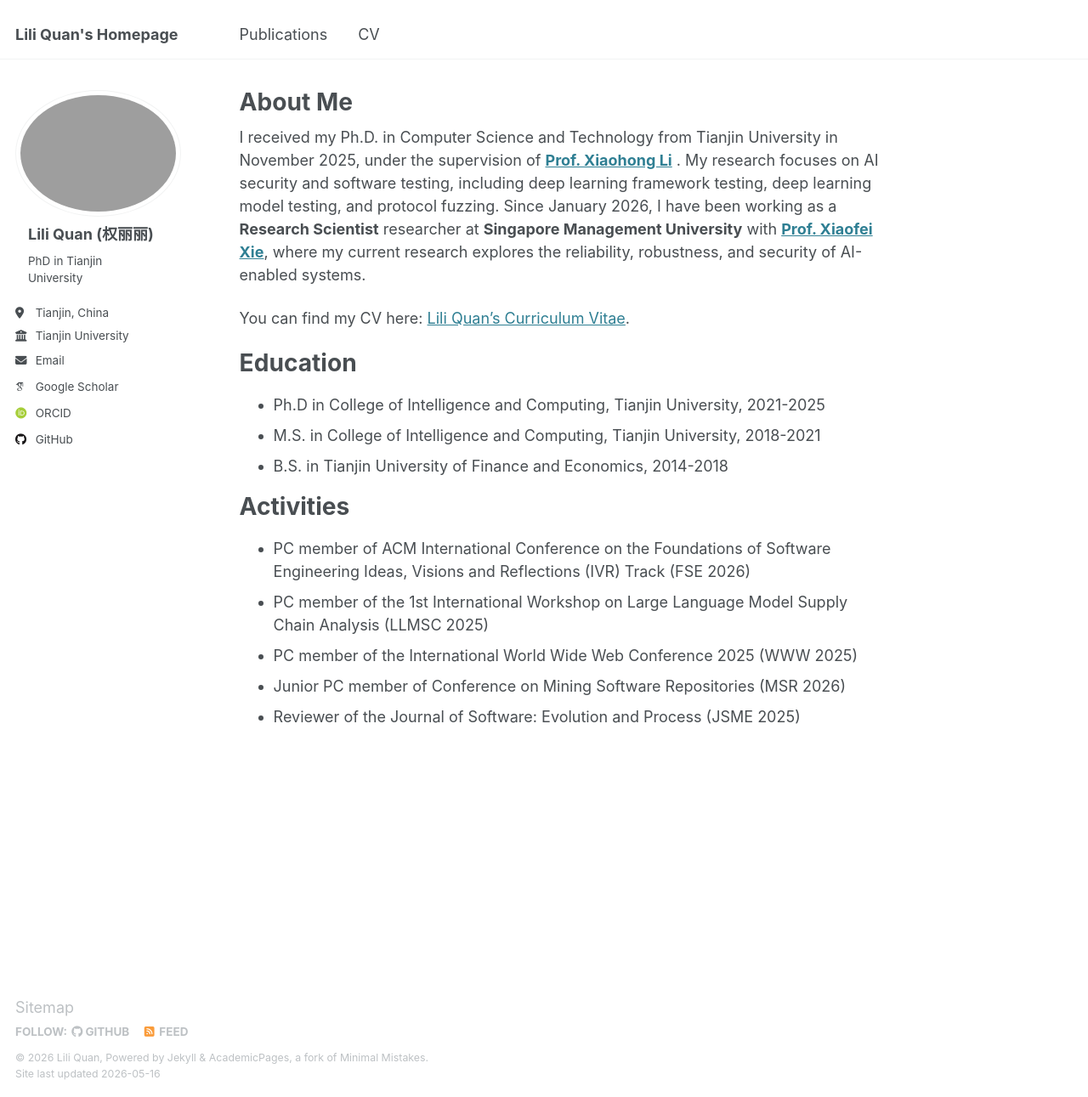
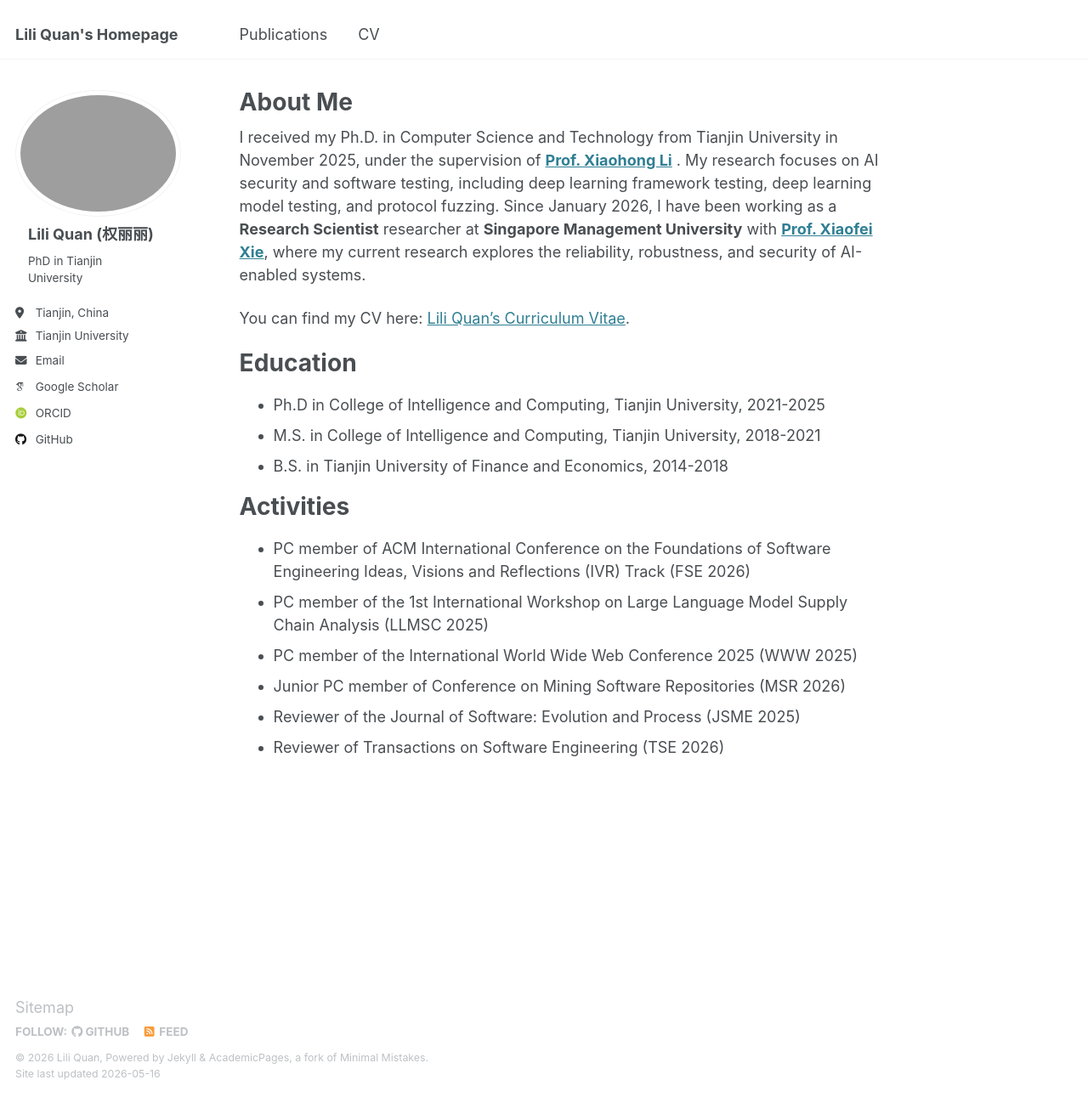
Before and after one commit to liliquan0118/liliquan0118.github.io, a Jekyll site: the page built from _pages/about.md, in a window 1280 px wide and 1291 px high. Shown: the whole window at 85% size. Built offline with Jekyll 4.4.1, drawn with Linux system fonts in a browser that asks for light colours; some web fonts are replaced.

Commit message:
Add TSE 2026 reviewer role to about.md

```diff
--- a/_pages/about.md
+++ b/_pages/about.md
@@ -27,3 +27,4 @@ Activities
 - PC member of the International World Wide Web Conference 2025 (WWW 2025)
 - Junior PC member of Conference on Mining Software Repositories (MSR 2026)
 - Reviewer of the Journal of Software: Evolution and Process (JSME 2025)
+- Reviewer of Transactions on Software Engineering (TSE 2026)
```
